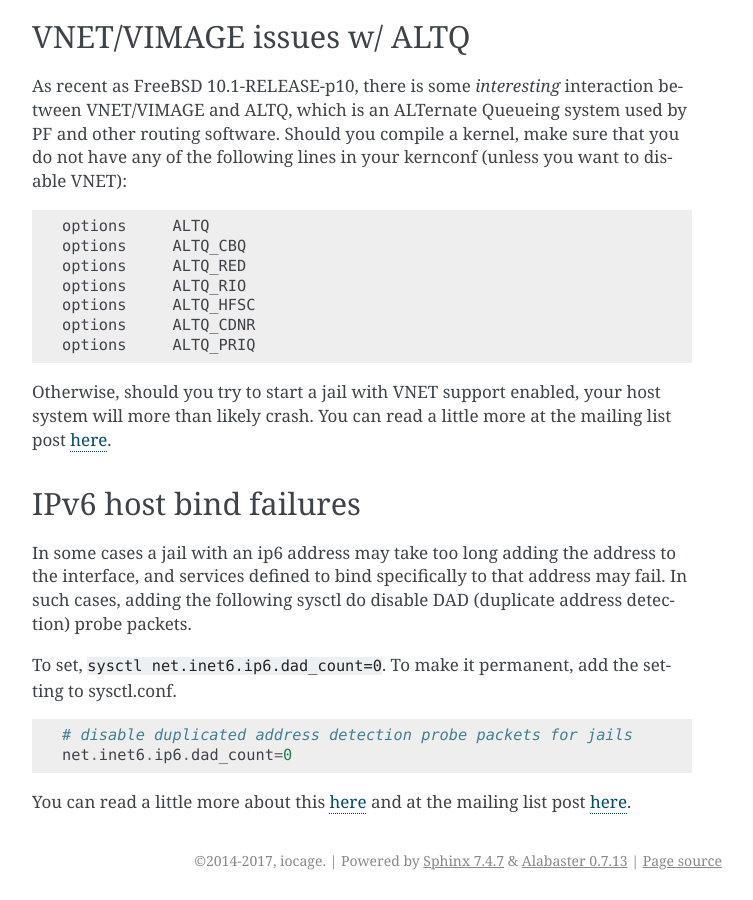
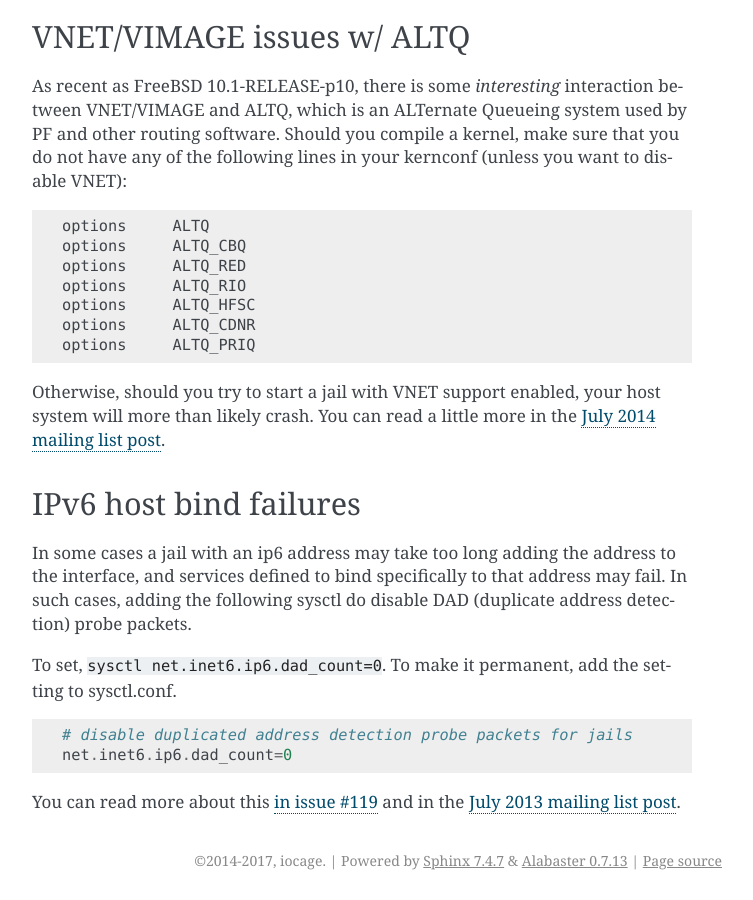
Before and after one commit to iocage/iocage, a Sphinx documentation site: the page built from doc/source/known-issues.rst, in a window 1280 px wide and 900 px high, scrolled down 1404 px. Shown: the whole window, without its empty margins (388-1141 px from the left). Built offline with Sphinx 7.4.7, drawn with Linux system fonts in a browser that asks for light colours; pages that are not in the unit, such as notebooks, are missing from menus.

Commit message:
Fix two Sphinx build errors:
- Using the same link text ('here') generates an error.
- Fixed by changing the link text to something more unique.

```diff
--- a/doc/source/known-issues.rst
+++ b/doc/source/known-issues.rst
@@ -76,7 +76,7 @@ sure that you do not have any of the following lines in your kernconf (unless yo
   options     ALTQ_PRIQ
 
 Otherwise, should you try to start a jail with VNET support enabled, your host system will more than likely crash.
-You can read a little more at the mailing list post `here <http://lists.freebsd.org/pipermail/freebsd-jail/2014-July/002635.html>`_.
+You can read a little more in the `July 2014 mailing list post <http://lists.freebsd.org/pipermail/freebsd-jail/2014-July/002635.html>`_.
 
 IPv6 host bind failures
 -----------------------
@@ -94,4 +94,4 @@ setting to sysctl.conf.
     # disable duplicated address detection probe packets for jails
     net.inet6.ip6.dad_count=0
 
-You can read a little more about this `here <https://github.com/iocage/iocage/issues/119>`_ and at the mailing list post `here <https://lists.freebsd.org/pipermail/freebsd-jail/2013-July/002347.html>`_.
+You can read more about this `in issue #119 <https://github.com/iocage/iocage/issues/119>`_ and in the `July 2013 mailing list post <https://lists.freebsd.org/pipermail/freebsd-jail/2013-July/002347.html>`_.
```
